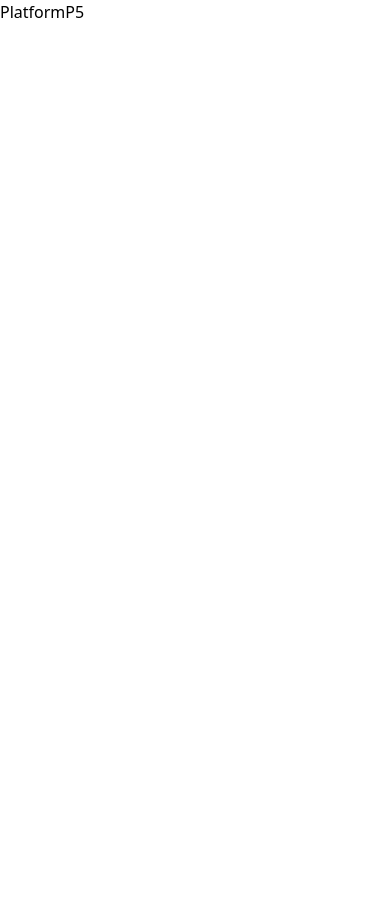
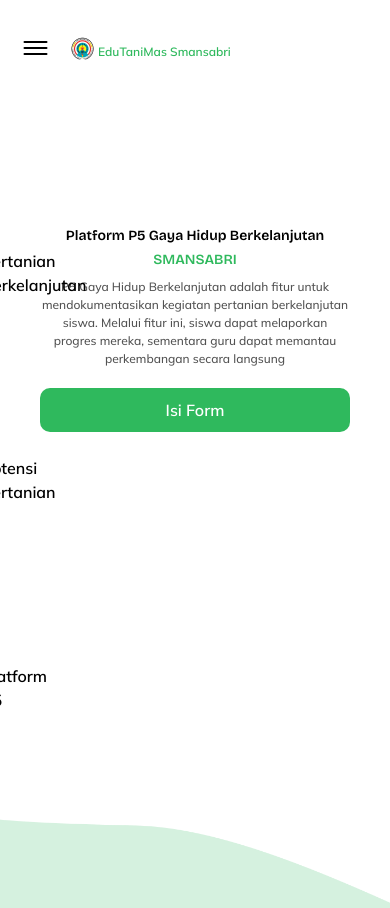
Before and after one commit to StepUp-Project6/edutanimas, a React (Vite) app: page /platform-p5 in a window 390 px wide. Before the commit the page ends 844 px from the top, so only its background shows below. Built offline with nearby package versions, Linux system fonts and the light colour scheme.

Commit message:
membuat page platform p5 untuk tampilan mobile

```diff
--- a/src/pages/platformP5.jsx
+++ b/src/pages/platformP5.jsx
@@ -1,9 +1,50 @@
-import React from 'react'
+import React from "react";
+import Navbar from "../components/Fragments/Navbar";
+import HeadSection from "../components/Elements/HeadSection";
+import TextParagraph from "../components/Elements/TextParagraph";
+import CustomButton from "../components/Elements/CustomButton";
 
 const PlatformP5 = () => {
   return (
-    <div>PlatformP5</div>
-  )
-}
+    <div className="font-mulish min-h-screen flex flex-col">
+      <Navbar />
+      <main className="relative w-full h-screen pt-[150px]">
+        <div className="px-10">
+          <HeadSection
+            content={[
+              {
+                title: "",
+                className: "font-semibold text-[14px]",
+              },
+              {
+                title: "Platform P5 Gaya Hidup Berkelanjutan ",
+                classname: "font-semibold text-[14px] text-black",
+              },
+              {
+                title: "SMANSABRI",
+                classname: "text-primary font-semibold text-[14px] -top-3",
+              },
+            ]}
+          />
+          <TextParagraph
+            customClassname={"text-center -mt-2"}
+            content="P5 Gaya Hidup Berkelanjutan adalah fitur untuk mendokumentasikan kegiatan pertanian berkelanjutan siswa. Melalui fitur ini, siswa dapat melaporkan progres mereka, sementara guru dapat memantau perkembangan secara langsung"
+          />
+          <a href="#" target="_blank">
+            <CustomButton
+              content="Isi Form"
+              customClassname={"text-center bg-[#2FB95D] mt-5"}
+            />
+          </a>
+        </div>
+        <img
+          src="images/element-bg-1.png"
+          alt="element 1"
+          className="absolute bottom-0 w-full"
+        />
+      </main>
+    </div>
+  );
+};
 
-export default PlatformP5
+export default PlatformP5;
```
